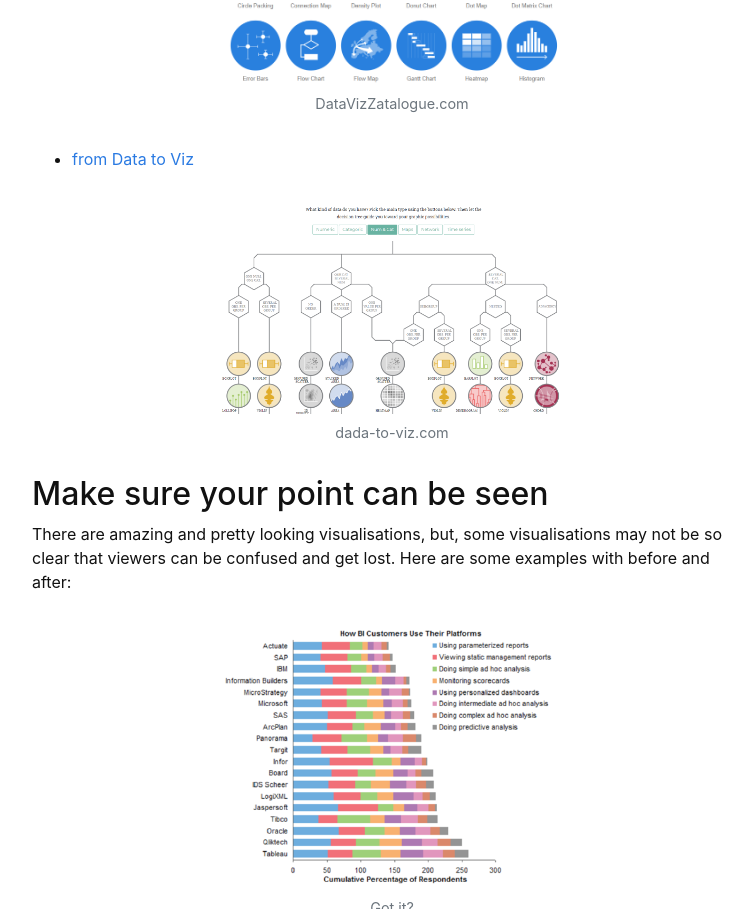
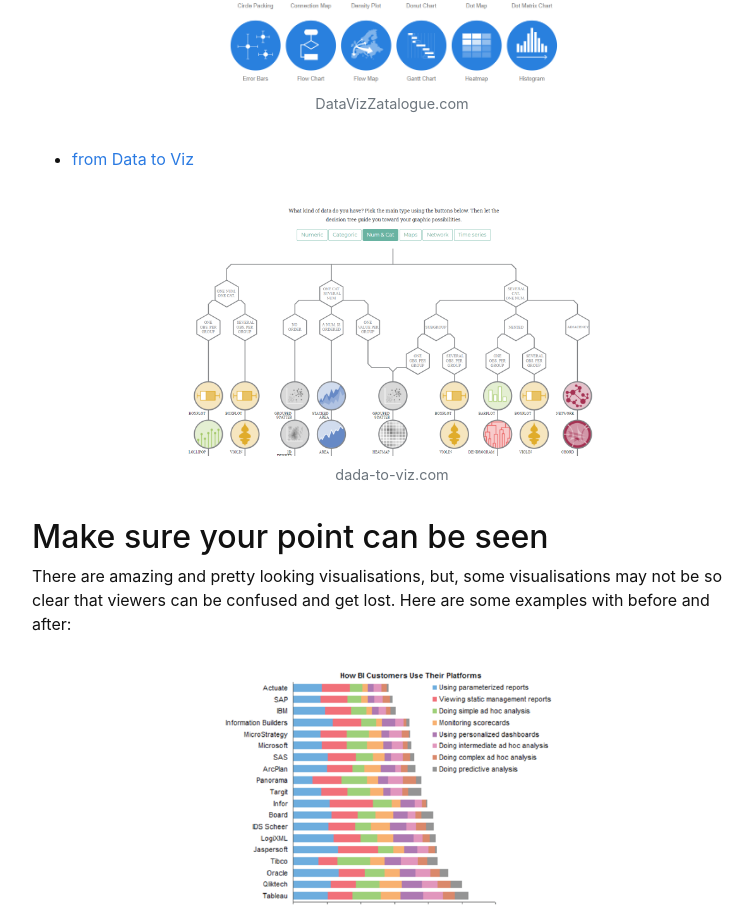
Before and after one commit to masamiy/DataStoryTelling, a Jekyll site: the page built from content/2-Visuals.md, in a window 1280 px wide. Shown: the part 4062-4971 px from the top of the page, without its empty margins (248-1001 px from the left). Built offline with Jekyll 4.4.1, drawn with Linux system fonts in a browser that asks for light colours.

Commit message:
Update 2-Visuals.md

```diff
--- a/content/2-Visuals.md
+++ b/content/2-Visuals.md
@@ -34,7 +34,7 @@ If you are thinking of developing some visuals with R / Python, they will give y
 - [DataVizCatalogue](https://datavizcatalogue.com/)
 {% include figure.html img="DataVizCatalogue.png" alt="DataVizCatalogue" caption="DataVizZatalogue.com" width="50%" %}
 - [from Data to Viz](https://www.data-to-viz.com/)
-{% include figure.html img="DataToViz.png" alt="DataToViz" caption="dada-to-viz.com" width="50%" %}
+{% include figure.html img="DataToViz.png" alt="DataToViz" caption="dada-to-viz.com" width="60%" %}
 
 ## Make sure your point can be seen
 There are amazing and pretty looking visualisations, but, some visualisations may not be so clear that viewers can be confused and get lost.
```
